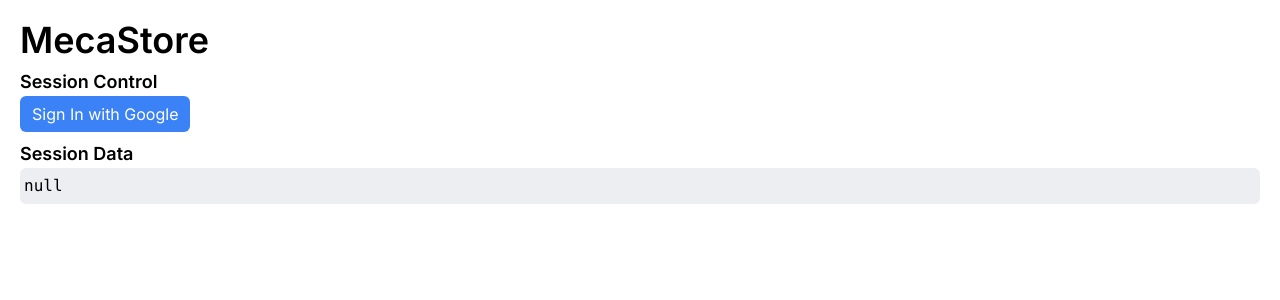
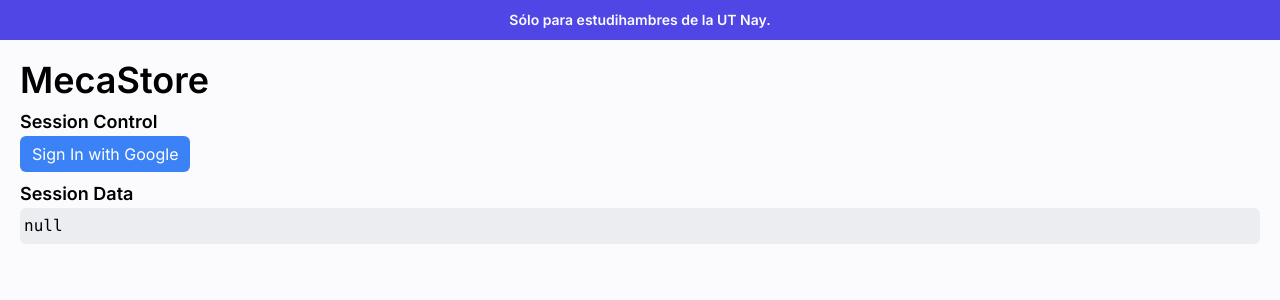
Before and after one commit to aldytaken/meca-store, a Next.js app: page / in a window 1280 px wide. Shown: the top 300 px of the page. Built offline with nearby package versions, Linux system fonts and the light colour scheme; no server answers.

Commit message:
[FEAT] Banner component

```diff
--- a/src/app/page.tsx
+++ b/src/app/page.tsx
@@ -1,6 +1,7 @@
 import { signInWithGoogle, signOutSession } from '@/lib/auth/actions'
 import { Metadata } from 'next'
 import { auth } from '@/auth'
+import { Banner } from '@/modules/layout/templates/banner'
 
 export const metadata: Metadata =
 {
@@ -13,7 +14,10 @@ const Home = async () =>
   const hasSession = session?.user
 
   return (
-    <div className="p-5">
+    <>
+      <Banner text="Sólo para estudihambres de la UT Nay." className="font-semibold" />
+
+      <div className="p-5">
       <h1 className="text-4xl font-semibold">MecaStore</h1>
 
       <div className="my-2">
@@ -33,6 +37,7 @@ const Home = async () =>
         <pre className="bg-gray-200/70 rounded-md px-1 py-1.5">{JSON.stringify(session, null, 2)}</pre>
       </div>
     </div>
+    </>
   )
 }
 
--- /dev/null
+++ b/src/modules/layout/templates/banner/index.tsx
@@ -0,0 +1,33 @@
+
+'use client'
+
+import { BannerProps } from '@/types/templates'
+import { tw } from '@/lib/utils/tw'
+import React from 'react'
+
+export const Banner: React.FC<BannerProps> = ({ text, children, className }) =>
+{
+  return (
+    <div
+      className={tw(
+        "px-4 m:px-6 lg:px-8",
+        "bg-light-accent dark:bg-dark-banner-accent",
+        { className: !!children }
+      )}
+    >
+      {children ? (
+        children
+      ) : (
+        <div
+          className={tw(
+            "flex h-10 items-center justify-center text-sm font-medium",
+            className
+          )}>
+          <span className="text-light-background dark:text-dark-background">
+            {text}
+          </span>
+        </div>
+      )}
+    </div>
+  )
+}
--- /dev/null
+++ b/src/types/generic.ts
@@ -0,0 +1,5 @@
+export interface Generic
+{
+  className?: string
+  children?: React.ReactNode
+}
--- /dev/null
+++ b/src/types/templates.ts
@@ -0,0 +1,6 @@
+import { Generic } from './generic'
+
+export interface BannerProps extends Generic
+{
+  text: string
+}
--- a/tailwind.config.ts
+++ b/tailwind.config.ts
@@ -17,7 +17,11 @@ const config: Config =
       {
         light:
         {
-          background: '#ffffff',
+          background: '#fbfbfe',
+          accent: '#4f46e5',
+          text: '#050315',
+          primary: '#2f27ce',
+          secondary: '#e4e4e7',
         },
         dark:
         {
```
